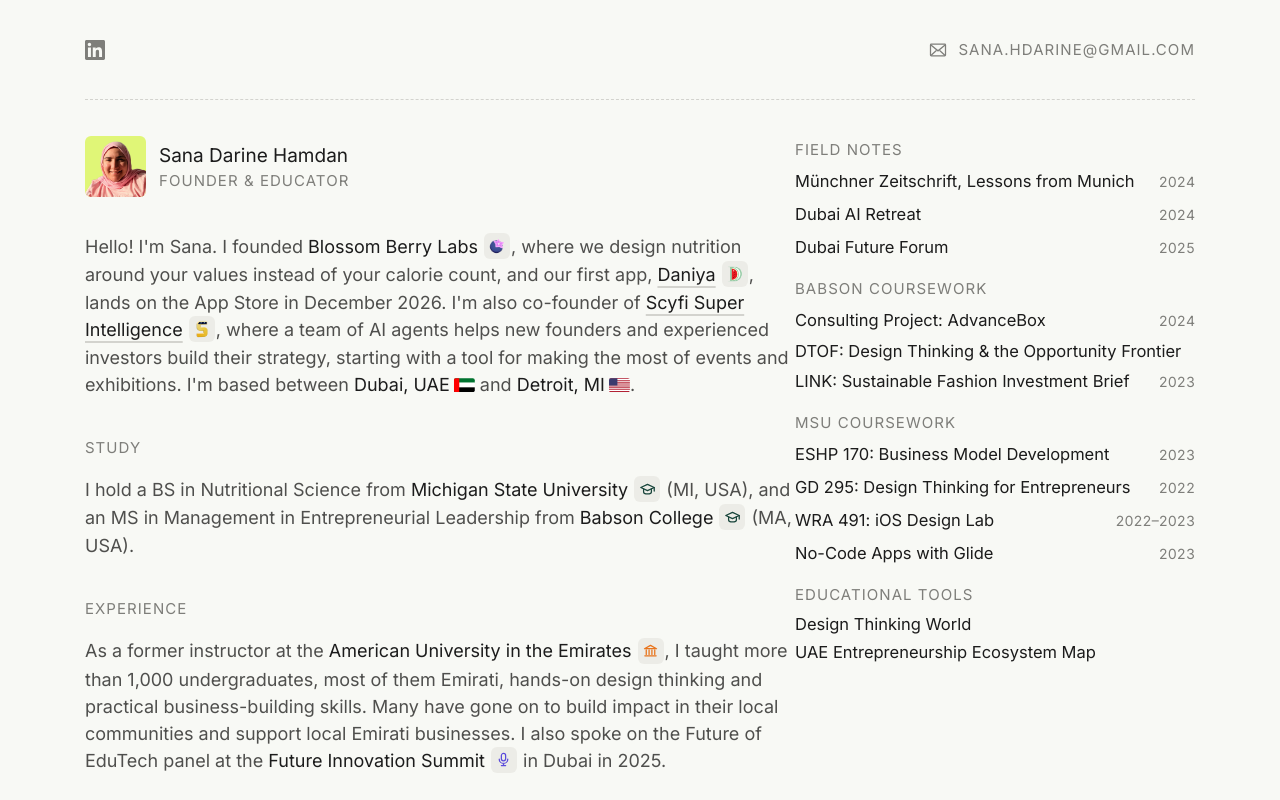
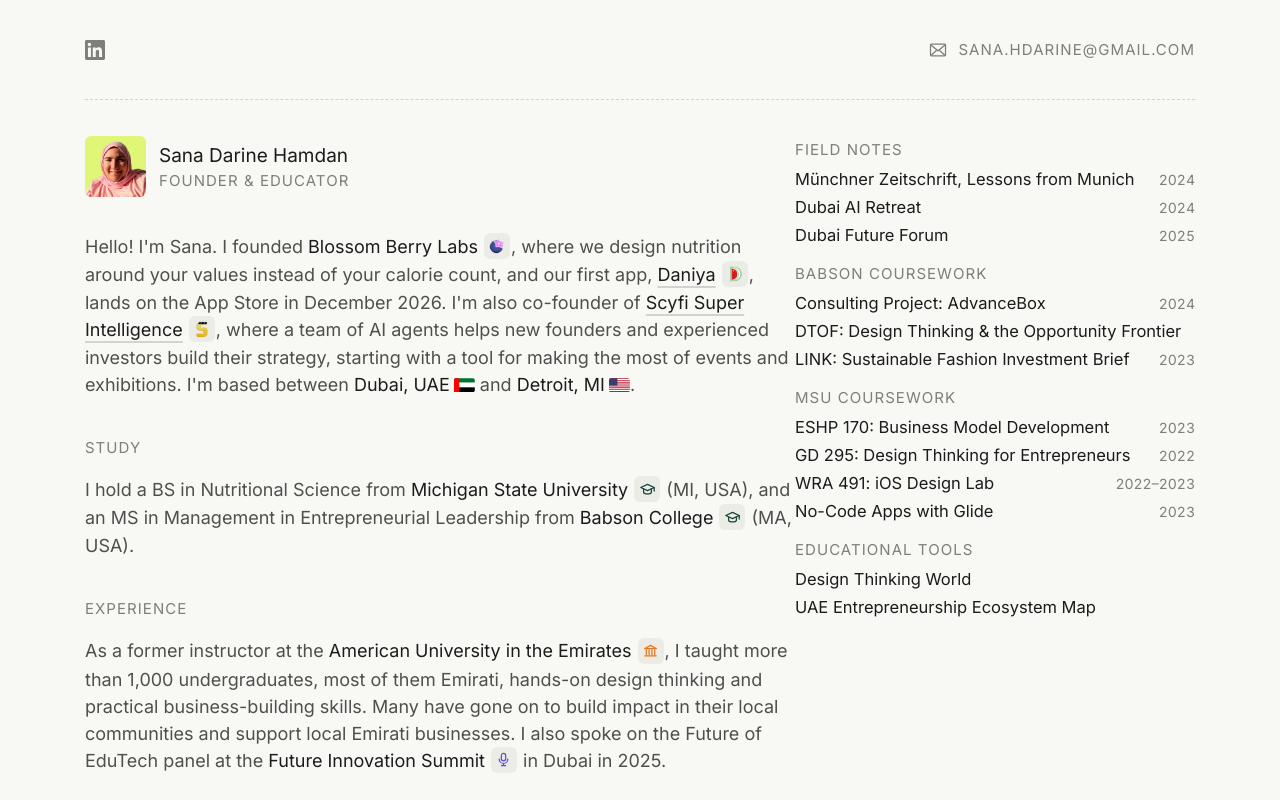
Before and after one commit to sanadarine/sana.computer, a plain HTML site: page index.html in a window 1280 px wide. Shown: the top 800 px of the page. Drawn offline with Linux system fonts and the light colour scheme.

Commit message:
Keep every side-list row the same height
Co-Authored-By: Claude Opus 5.5 <noreply@anthropic.com>

```diff
--- a/index.html
+++ b/index.html
@@ -83,7 +83,7 @@
   .projects .list + .label { margin-top: 18px; }
   .list { display: grid; gap: 6px; }
   .proj { display: flex; justify-content: space-between; align-items: baseline; gap: 16px; }
-  .yr { color: var(--muted); font-size: 14px; white-space: nowrap; font-variant-numeric: tabular-nums; }
+  .yr { color: var(--muted); font-size: 14px; line-height: 1; white-space: nowrap; font-variant-numeric: tabular-nums; }
   .title { color: var(--ink); font-size: 16.5px; line-height: 22px; }
   a.proj .title { text-decoration: underline; text-decoration-color: transparent; text-decoration-thickness: 1.5px; text-underline-offset: 4px; transition: text-decoration-color .15s; }
   a.proj:hover .title, a.proj:focus-visible .title { text-decoration-color: currentColor; }
```
